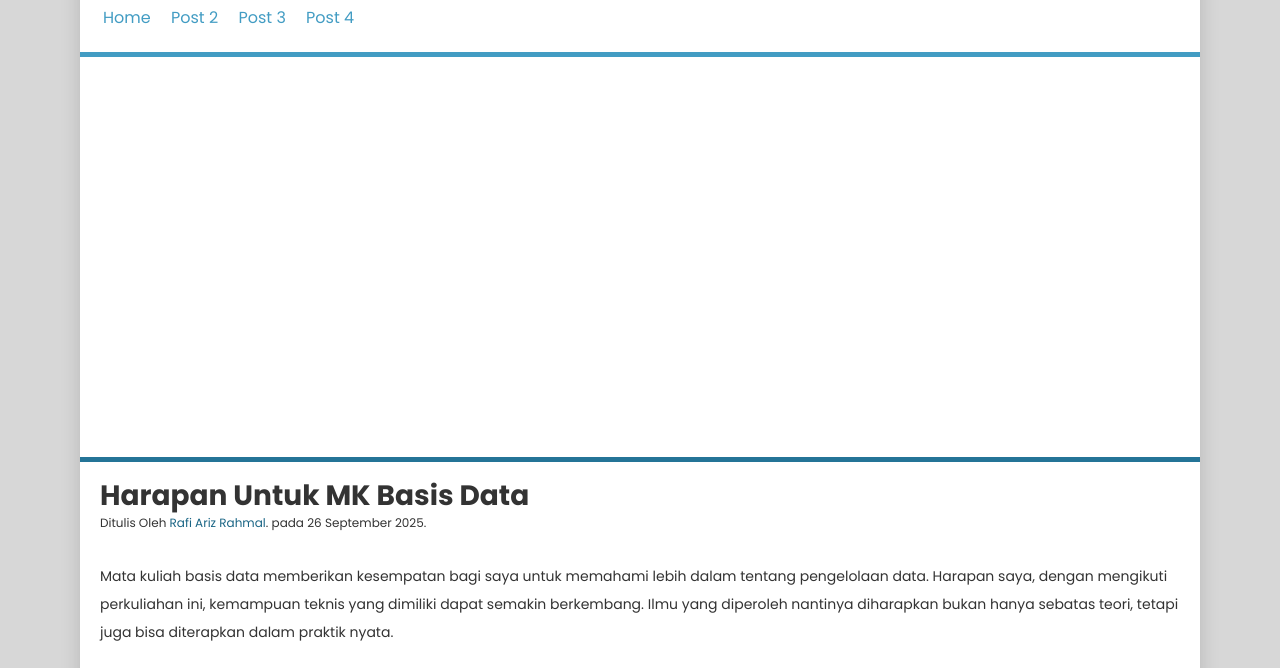
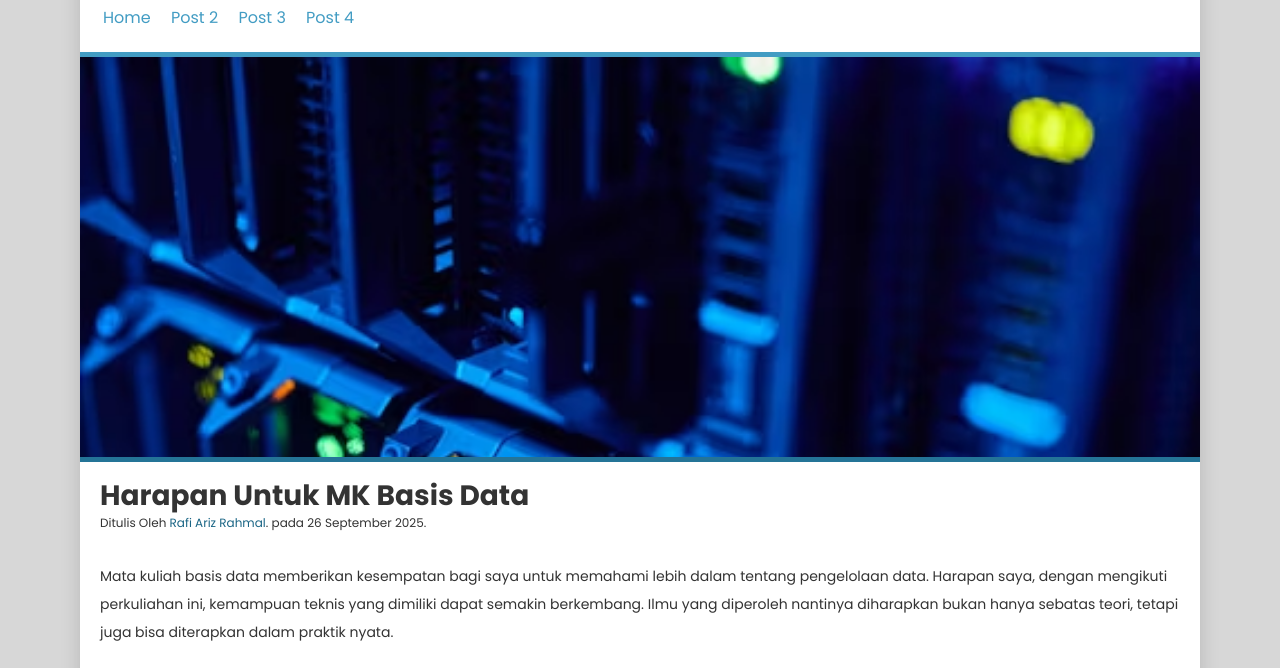
Before and after one commit to RafiArizu/Blog-Artikel-Pribadi, a plain HTML site: page post1_cpy.html in a window 1280 px wide. Shown: the part 64-732 px from the top of the page. Drawn offline with Linux system fonts and the light colour scheme.

Commit message:
penamaan directory baru

```diff
--- a/post1_cpy.css
+++ b/post1_cpy.css
@@ -91,7 +91,7 @@ body{
 
 .hero{
 	height: 400px;
-	background-image: url(../src/server_db.jpg);
+	background-image: url(server_db.jpg);
 	background-size: cover;
 	background-position: 0 -100;
 	border-top: 5px solid #429CC3;
--- a/post2_cpy.css
+++ b/post2_cpy.css
@@ -91,7 +91,7 @@ body{
 
 .hero{
 	height: 400px;
-	background-image: url(../src/laptop_keren.jpg);
+	background-image: url(laptop_keren.jpg);
 	background-size: cover;
 	background-position: 0 -100;
 	border-top: 5px solid #429CC3;
--- a/post3_cpy.css
+++ b/post3_cpy.css
@@ -91,7 +91,7 @@ body{
 
 .hero{
 	height: 400px;
-	background-image: url(../src/abcd.jpg);
+	background-image: url(src/abcd.jpg);
 	background-size: cover;
 	background-position: 0 -100;
 	border-top: 5px solid #429CC3;
--- a/post4_cpy.css
+++ b/post4_cpy.css
@@ -91,7 +91,7 @@ body{
 
 .hero{
 	height: 400px;
-	background-image: url(../src/riku\ lu.jpg);
+	background-image: url(riku\ lu.jpg);
 	background-size: cover;
 	background-position: 0 -100;
 	border-top: 5px solid #429CC3;
```
